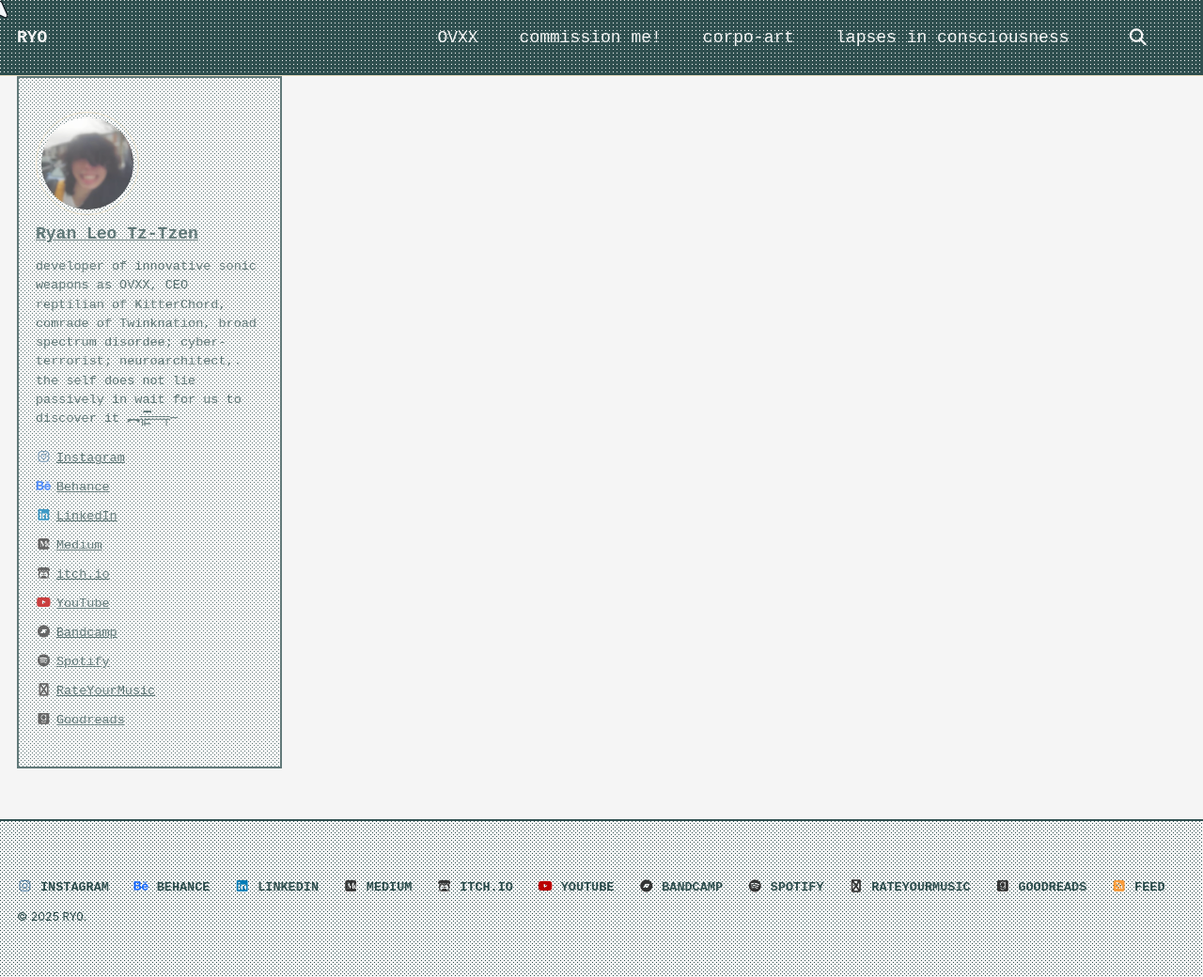
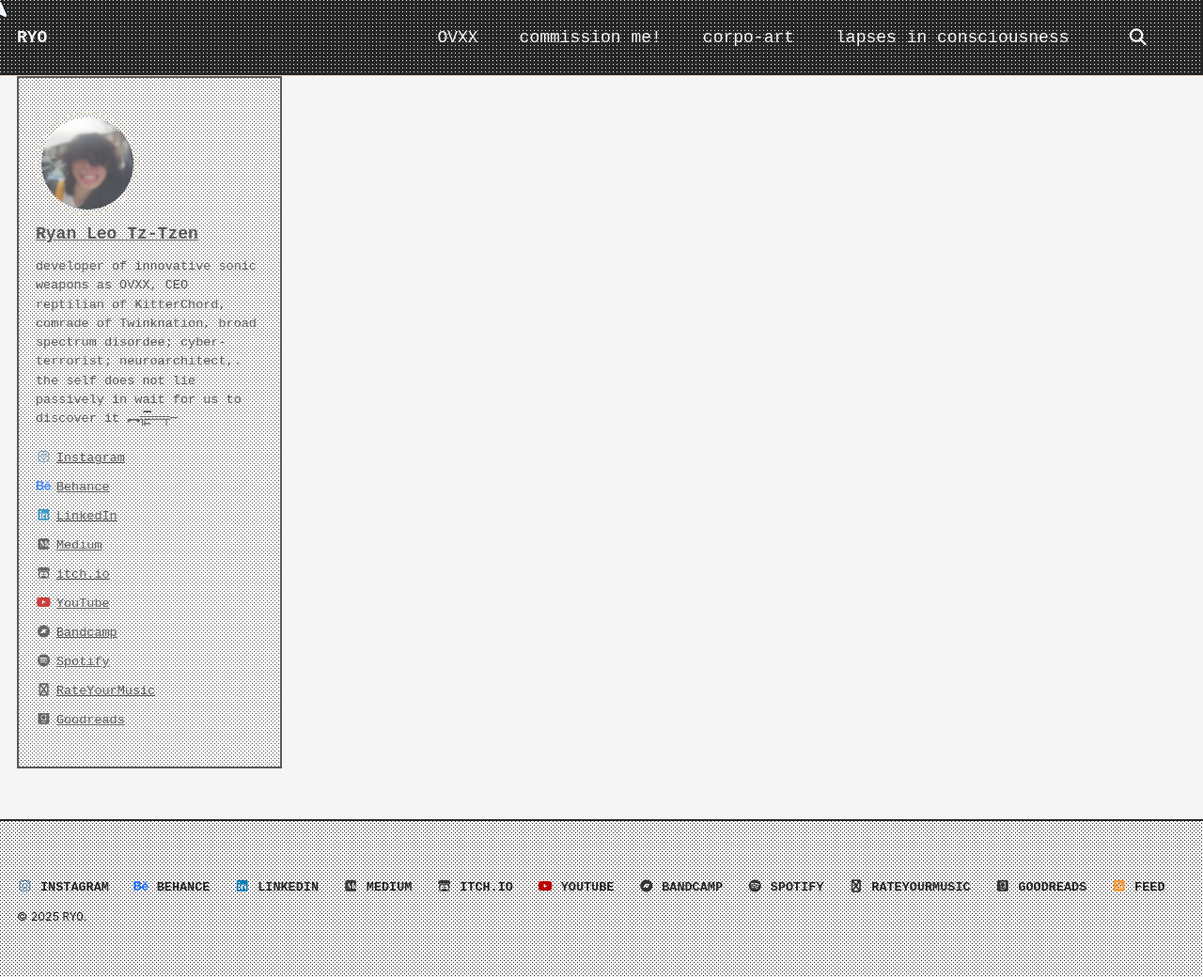
Before and after one commit to cryotato/cryotato.github.io, a Jekyll site: the page built from index.md, in a window 1280 px wide and 1040 px high. Shown: the whole window at 94% size. Built offline with Jekyll 4.4.1, drawn with Linux system fonts in a browser that asks for light colours; cached includes are drawn as plain includes.

Commit message:
Update main.scss

```diff
--- a/assets/css/main.scss
+++ b/assets/css/main.scss
@@ -13,12 +13,10 @@ search: false
    ========================================================================== */
 :root {
   /* --- Define your static colors --- */
-  // You already set these in your body rule, let's use variables now
-  // Using the colors from your body rule:
-  --light: #f5f5f5; // Your chosen light background
-  --dark: #2f4f4f;  // Your chosen dark text color
+  --light: #f5f5f5;
+  --dark: #262626;
 
-  /* --- Dot Definitions (Copy Directly) --- */
+  /* --- Dot Definitions --- */
   --gl: radial-gradient(circle 1px at 0px 0px, var(--dark) 1px, transparent 0);
   --gd: radial-gradient(circle 1px at 0px 0px, var(--light) 1px, transparent 0);
 
```
